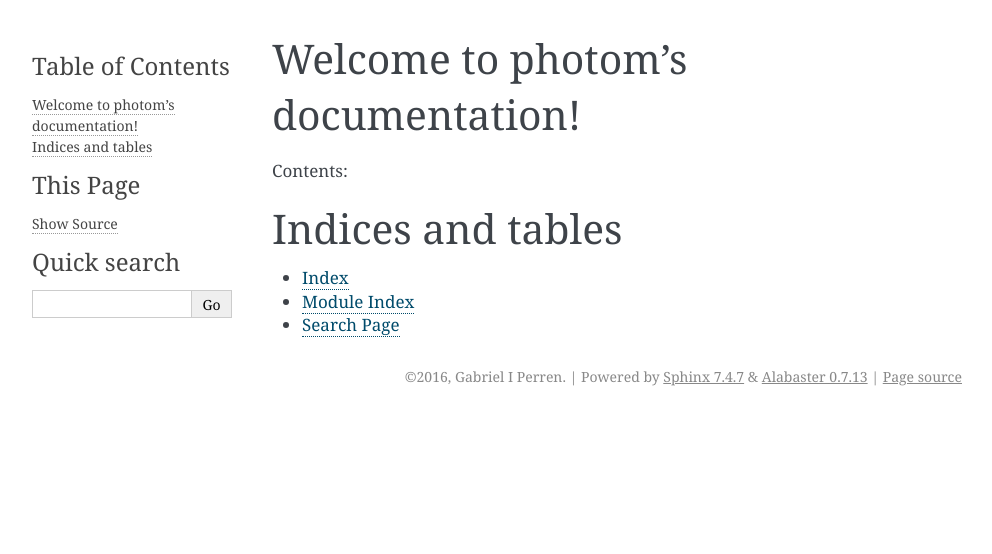
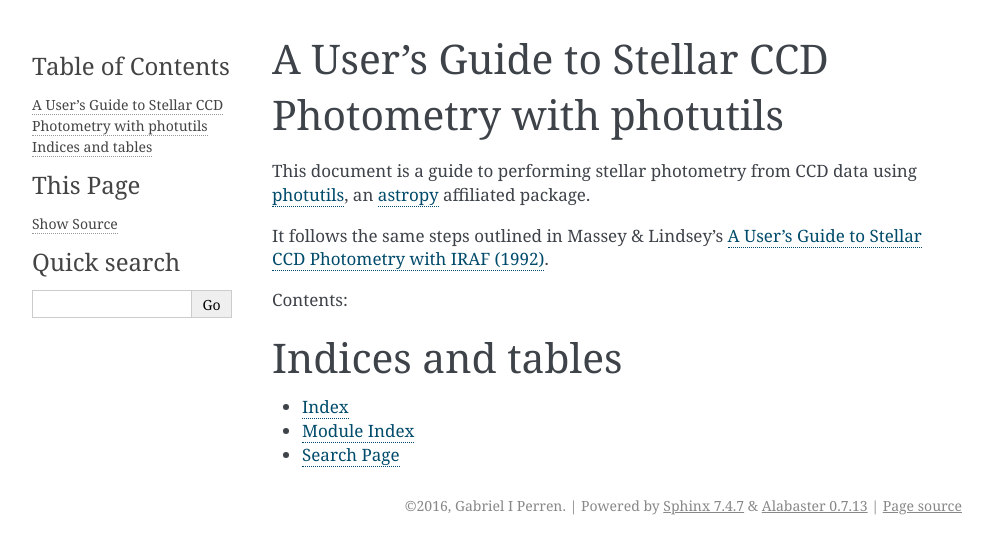
Before and after one commit to Gabriel-p/photpy, a Sphinx documentation site: the page built from docs/source/index.rst, in a window 1280 px wide. Shown: the top 554 px of the page, without its empty margins (148-1140 px from the left). Built offline with Sphinx 7.4.7, drawn with Linux system fonts in a browser that asks for light colours.

Commit message:
new build

```diff
--- a/docs/source/index.rst
+++ b/docs/source/index.rst
@@ -3,8 +3,17 @@
    You can adapt this file completely to your liking, but it should at least
    contain the root `toctree` directive.
 
-Welcome to photom's documentation!
-==================================
+A User's Guide to Stellar CCD Photometry with photutils
+=======================================================
+
+This document is a guide to performing stellar photometry from CCD data
+using `photutils`__, an `astropy`__ affiliated package.
+
+It follows the same steps outlined in Massey & Lindsey's `A User's Guide
+to Stellar CCD Photometry with IRAF (1992)`__.
+
+
+
 
 Contents:
 
@@ -19,3 +28,7 @@ Indices and tables
 * :ref:`genindex`
 * :ref:`modindex`
 * :ref:`search`
+
+.. __: https://photutils.readthedocs.io
+.. __: http://astropy.org
+.. __: ftp://iraf.noao.edu/ftp/docs/daophot2.ps.Z
```
Also changed, not shown: 6 other files.
